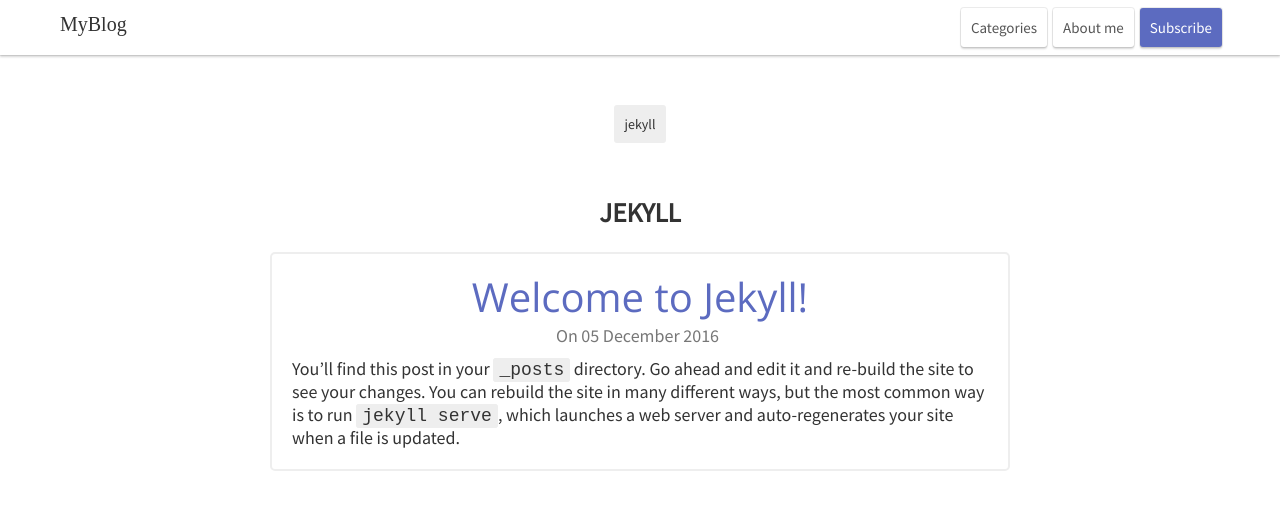
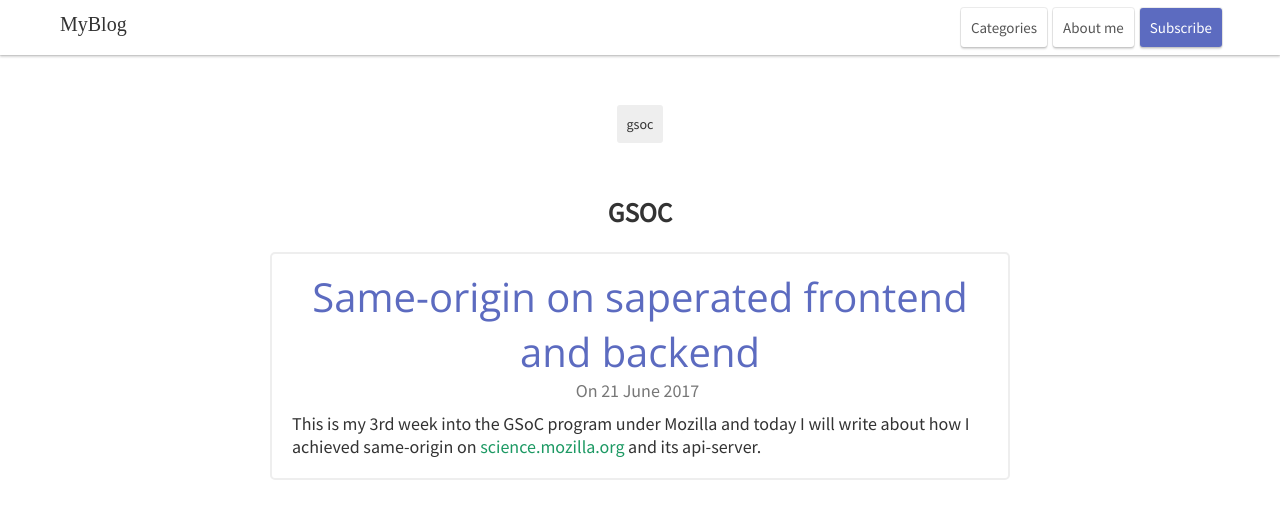
Before and after one commit to arush0311/blog, a Jekyll site: the page built from categories.md, in a window 1280 px wide and 900 px high. Shown: the top 519 px of the window. Built offline with Jekyll 4.4.1, drawn with Linux system fonts in a browser that asks for light colours; some web fonts are replaced.

Commit message:
Add same-origin post

```diff
--- a/_layouts/category_posts.html
+++ b/_layouts/category_posts.html
@@ -24,8 +24,9 @@
                         {{ category | first | upcase}}
                     </h2>
                     {% for post in category[1] %}
-                        <a class="link--reset post"
+                        <a class="link--reset"
                         href="{{ post.url | relative_url}}">
+                            <div class="post">
                                 <div class = "post__header">
                                     {{ post.title }}
                                 </div>
@@ -34,6 +35,7 @@
                                 </div>
                                 <div class = "post__body">
                                     {{ post.excerpt }}
+                                </div>
                             </div>
                         </a>
                     {% endfor %}
--- a/_layouts/home.html
+++ b/_layouts/home.html
@@ -21,7 +21,9 @@
 		</div>
 		<div class = "post_list">
 			{% for post in site.posts %}
-				<a class="link--reset post" href="{{ post.url | relative_url}}">
+				<a class="link--reset" href="{{ post.url | relative_url}}">
+					<div class="post">
+						<div>
 							<div class = "post__header">
 								{{ post.title }}
 							</div>
@@ -31,10 +33,12 @@
 							<div class = "post__body">
 								{{ post.excerpt }}
 							</div>
+						</div>
 						<a class="link--reset tag"
 						href="{{ post.category | slugify | prepend: '/categories/#' | relative_url}}">
 							{{ post.category }}
 						</a>
+					</div>
 				</a>
 			{% endfor %}
 		</div>
--- a/_posts/2016-12-05-welcome-to-jekyll.markdown
+++ /dev/null
@@ -1,25 +0,0 @@
----
-layout: post
-title:  "Welcome to Jekyll!"
-date:   2016-12-05 17:37:29 +0530
-category: jekyll
----
-You’ll find this post in your `_posts` directory. Go ahead and edit it and re-build the site to see your changes. You can rebuild the site in many different ways, but the most common way is to run `jekyll serve`, which launches a web server and auto-regenerates your site when a file is updated.
-
-To add new posts, simply add a file in the `_posts` directory that follows the convention `YYYY-MM-DD-name-of-post.ext` and includes the necessary front matter. Take a look at the source for this post to get an idea about how it works.
-
-Jekyll also offers powerful support for code snippets:
-
-{% highlight ruby %}
-def print_hi(name)
-  puts "Hi, #{name}"
-end
-print_hi('Tom')
-#=> prints 'Hi, Tom' to STDOUT.
-{% endhighlight %}
-
-Check out the [Jekyll docs][jekyll-docs] for more info on how to get the most out of Jekyll. File all bugs/feature requests at [Jekyll’s GitHub repo][jekyll-gh]. If you have questions, you can ask them on [Jekyll Talk][jekyll-talk].
-
-[jekyll-docs]: http://jekyllrb.com/docs/home
-[jekyll-gh]:   https://github.com/jekyll/jekyll
-[jekyll-talk]: https://talk.jekyllrb.com/
--- /dev/null
+++ b/_posts/2017-06-21-same-origin-on-saperated-frontend-and-backend.markdown
@@ -0,0 +1,45 @@
+---
+layout: post
+title: "Same-origin on saperated frontend and backend"
+category: gsoc
+---
+
+This is my 3rd week into the GSoC program under Mozilla and today I will write about how I achieved same-origin on [science.mozilla.org](https://science.mozilla.org) and its api-server.
+
+Some Background Context
+=======================
+I am doing GSoC project under Mozilla. As part of this project I have to implement a number of features on Mozilla Science website. The website frontend (written in react) runs on science.mozilla.org and talks to an api server (written in Django). So one of the features I was trying to implement was to implement authentication. These were the possible ways:
+
+Token Based Authentication
+--------------------------
+An elegant method, which would have been ideal, except for the fact that the api server was also used to serve django's admin interface and we wanted a single authentication for both admin and frontend. Since django used session authentication for admin we were left with session authentication.
+
+Session Based Authentication
+----------------------------
+Session Authentication is a pain when authenticating across applications. The major problem is xsrf attack. If you haven't heard of it, read about it in an excellent [article](https://www.owasp.org/index.php/Cross-Site_Request_Forgery_(CSRF)) by OWASP. Go on, we will wait.
+
+So normally how developers avoid the attack is by making sure that the client send a csrf token along with their request. The csrf token is normally stored in a browser cookie or inside HTML sent by server. Since an attacker cannot access these locations he cannot access the token.
+
+But the same problem applied to us, since we could not have access to browser cookies (because the api-server runs on different domain).
+
+Solution was to somehow bring client and server on same-origin, to make cookies set by server accessible to client.
+
+We could do this in following ways:
+
+
+Integrate Fontend and backend
+-----------------------------
+Very messy, as it would involve integrating two repositories and making sure react and django play nice with each other
+
+Use a proxy server
+------------------
+Setup something like a proxy-server which would route requests based on its request path. For example, `/api/*` requests would be routed to api-server and everything else to frontend server. One disadvantage was the proxy-server code would be saperate from frontend and backend and routing information would be split across three codebases.
+
+So we integrated the the proxy-server code with our frontend code using [http-proxy-middleware]. Now all the requests would be directed to frontend-server and if its an `/api/` request it would be proxied to api server.
+
+This approach was not perfect and still left something to be desired namely:
+
+- The same routing info was in two repositories
+- Proxying adds some additional overhead to api requests
+
+But I think we can all live with that.
--- a/css/style.scss
+++ b/css/style.scss
@@ -252,7 +252,7 @@ figure {
 .share_container {
 	margin: 30px 10px;
 	text-align: center;
-	width: 200px;
+	min-width: 200px;
 	.social_icon {
 		display: block;
 		margin:5px auto 5px auto;
```
Lines whose indentation alone changed are shown as unchanged.
